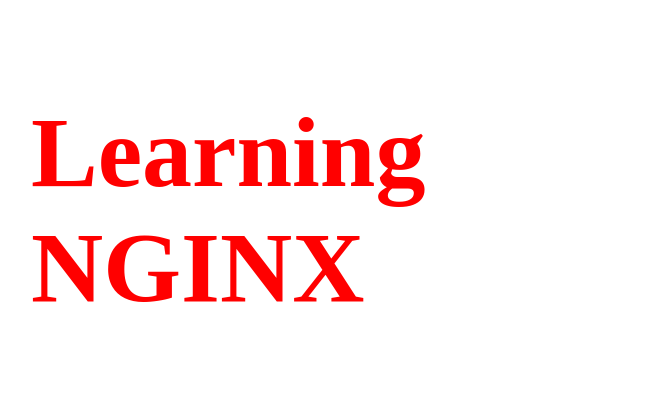
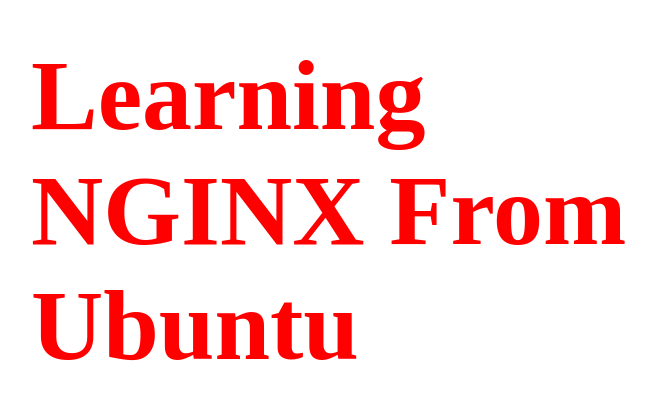
Before and after one commit to MKMalik/test, a plain HTML site: page index.html in a window 1280 px wide. Shown: the part 190-590 px from the top of the page, without its empty margins (289-945 px from the left). Drawn offline with Linux system fonts and the light colour scheme.

Commit message:
h1 changes

```diff
--- a/index.html
+++ b/index.html
@@ -8,6 +8,6 @@
     <link rel="stylesheet" href="style.css">
 </head>
 <body>
-    <h1 style="margin: 0 auto;">Learning NGINX</h1>
+    <h1 style="margin: 0 auto;">Learning NGINX From Ubuntu</h1>
 </body>
 </html>
```
